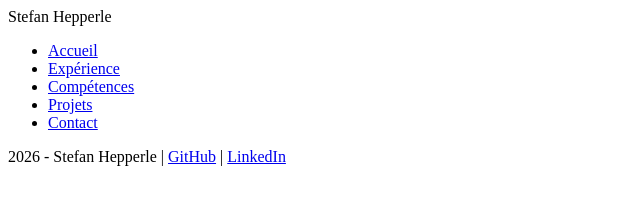
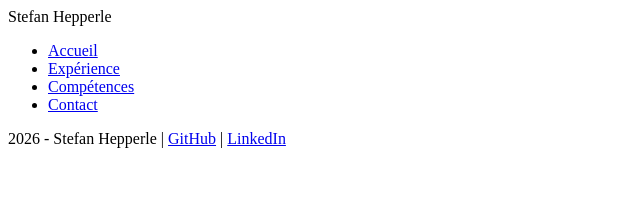
Before and after one commit to stefan-hepperle/cv, a plain HTML site: page index.html in a window 1280 px wide. Shown: the whole page, without its empty margins (0-640 px from the left). Drawn offline with Linux system fonts and the light colour scheme.

Commit message:
modif index

```diff
--- a/index.html
+++ b/index.html
@@ -14,7 +14,6 @@
                 <li><a href="index.html">Accueil</a></li>
                 <li><a href="pages/experience.html">Expérience</a></li>
                 <li><a href="pages/competences.html">Compétences</a></li>
-                <li><a href="pages/projets.html">Projets</a></li>
                 <li><a href="pages/contact.html">Contact</a></li>
             </ul>
         </nav>
```
